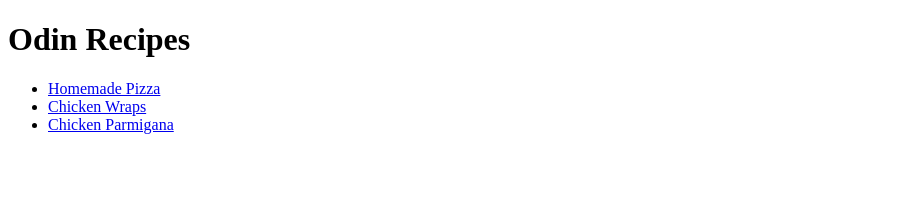
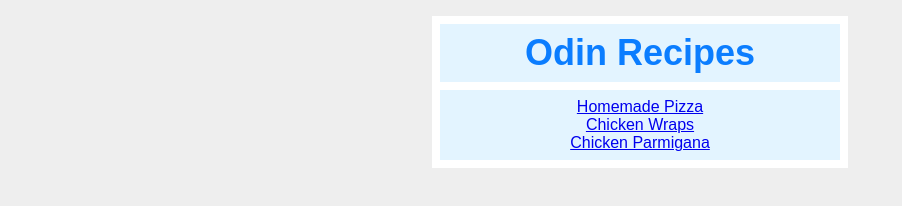
Before and after one commit to ritchiecodes/TOP-odin-recipes, a plain HTML site: page index.html in a window 1280 px wide. Shown: the whole page, without its empty margins (0-902 px from the left). Drawn offline with Linux system fonts and the light colour scheme.

Commit message:
added some css to homepage

```diff
--- a/index.html
+++ b/index.html
@@ -3,14 +3,17 @@
 <head>
     <meta charset="UTF-8">
     <meta name="viewport" content="width=device-width, initial-scale=1.0">
+	<link rel="stylesheet" href="style.css">
     <title>Odin Recipes</title>
 </head>
 <body>
-    <h1>Odin Recipes</h1>
-    <ul>
+<div class="card">
+    <h1 class="title">Odin Recipes</h1>
+    <ul class="list">
         <li><a href="recipes/pizza.html">Homemade Pizza</a></li>
         <li><a href="recipes/chicken-wraps.html">Chicken Wraps</a></li>
         <li><a href="recipes/parmigana.html">Chicken Parmigana</a></li>
     </ul>
+</div>
 </body>
 </html>
--- /dev/null
+++ b/style.css
@@ -0,0 +1,37 @@
+body {
+  background: #eee;
+  font-family: sans-serif;
+}
+
+.card {
+  width: 400px;
+  background: #fff;
+  margin: 16px auto;
+  padding: 8px;
+}
+
+.title {
+  background: #e3f4ff;
+  color: #0b7dff;
+  text-align: center;
+  margin-top: 0px;
+  margin-bottom: 8px;
+  font-size: 36px;
+  padding: 8px;
+
+}
+
+.list {
+	background: #e3f4ff;
+	margin-top: 0px;
+	margin-bottom: 0px;
+	font-size: 16px;
+	padding: 8px;
+	text-align: center;
+	list-style-type: none;
+}
+
+
+ul {
+
+}
```
